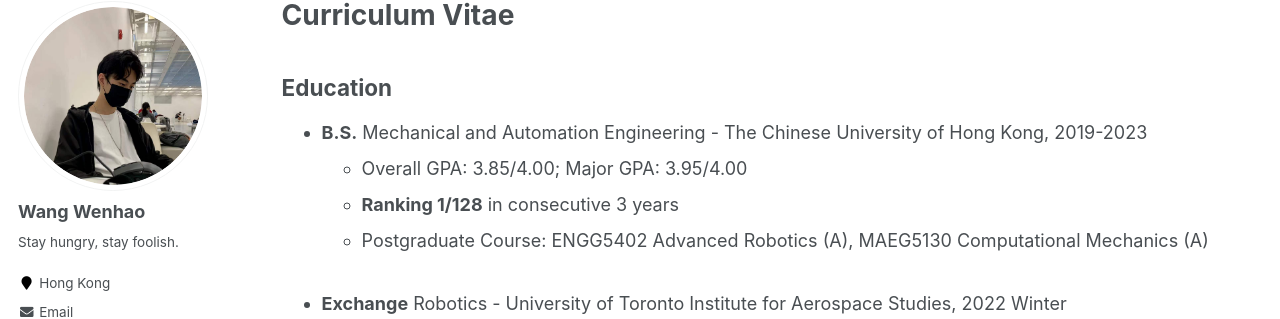
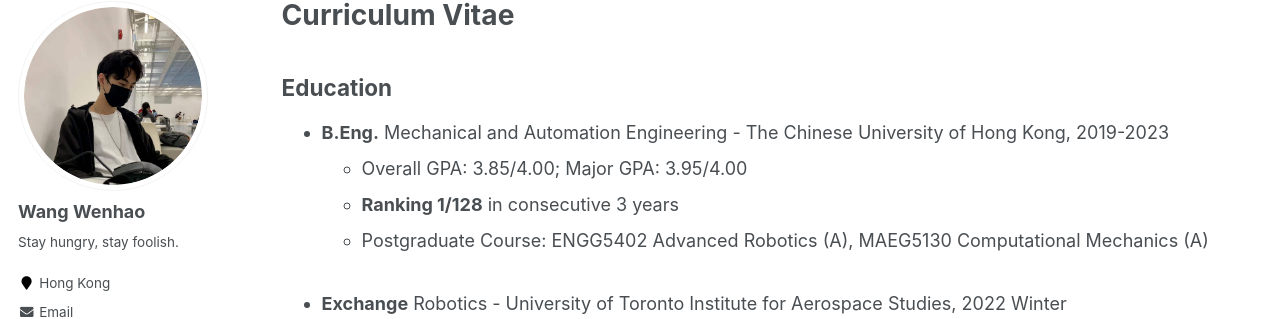
Before and after one commit to Hao-Starrr/Hao-Starrr.github.io, a Jekyll site: the page built from _pages/cv.md, in a window 1280 px wide and 900 px high. Shown: the part 117-436 px from the top of the window. Built offline with Jekyll 4.4.1, drawn with Linux system fonts in a browser that asks for light colours.

Commit message:
Update cv.md

```diff
--- a/_pages/cv.md
+++ b/_pages/cv.md
@@ -16,7 +16,7 @@ redirect_from:
 ## Education
 
 
-* **B.S.** Mechanical and Automation Engineering - The Chinese University of Hong Kong, 2019-2023
+* **B.Eng.** Mechanical and Automation Engineering - The Chinese University of Hong Kong, 2019-2023
   * Overall GPA: 3.85/4.00; Major GPA: 3.95/4.00
   * **Ranking 1/128** in consecutive 3 years
   * Postgraduate Course: ENGG5402 Advanced Robotics (A), MAEG5130 Computational Mechanics (A)
```
